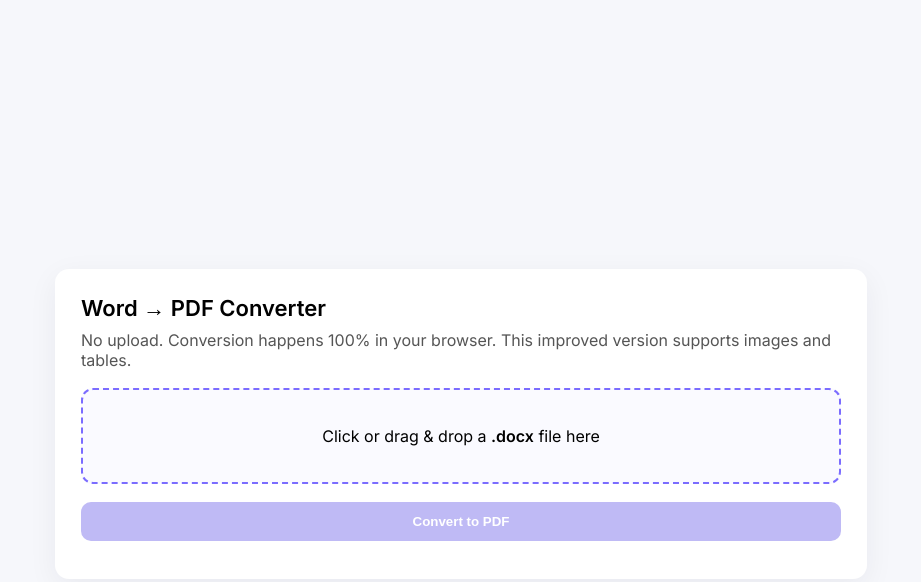
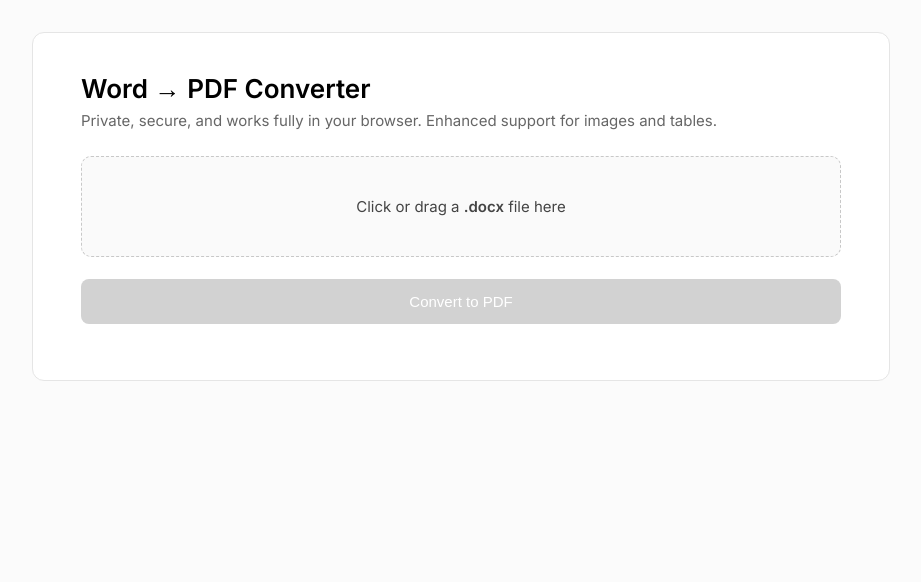
Before and after one commit to Piyush07r/Word-to-Pdf-converter, a plain HTML site: page index.html in a window 1280 px wide. Shown: the whole page, without its empty margins (179-1100 px from the left). Drawn offline with nearby package versions, Linux system fonts and the light colour scheme.

Commit message:
Revamp Word to PDF Converter UI and functionality
Updated the UI and functionality of the Word to PDF converter, enhancing styles and improving user experience.

```diff
--- a/index.html
+++ b/index.html
@@ -3,41 +3,119 @@
 <head>
 <meta charset="utf-8" />
 <meta name="viewport" content="width=device-width,initial-scale=1" />
-<title>Word → PDF (Images + Tables support)</title>
+<title>Word → PDF Converter (Clean Notion UI)</title>
 
 <!-- Google Font -->
-<link href="https://fonts.googleapis.com/css2?family=Inter:wght@300;400;600&display=swap" rel="stylesheet">
+<link href="https://fonts.googleapis.com/css2?family=Inter:wght@300;400;500;600&display=swap" rel="stylesheet">
 
-<!-- Mammoth (DOCX -> HTML, with image support) -->
+<!-- Mammoth -->
 <script src="https://unpkg.com/mammoth/mammoth.browser.min.js"></script>
 
-<!-- html2pdf (html -> canvas -> pdf using html2canvas + jsPDF) -->
+<!-- html2pdf -->
 <script src="https://cdnjs.cloudflare.com/ajax/libs/html2pdf.js/0.9.3/html2pdf.bundle.min.js"></script>
 
 <style>
-  body { font-family: 'Inter', sans-serif; background:#f6f7fb; margin:0; min-height:100vh; display:flex; align-items:center; justify-content:center; padding:24px; }
-  .card { width:100%; max-width:760px; background:#fff; border-radius:14px; padding:26px; box-shadow:0 8px 30px rgba(20,20,50,0.06); }
-  h1 { margin:0 0 8px 0; font-size:22px; }
-  p.lead { color:#555; margin:0 0 18px 0; }
-  #drop { border:2px dashed #7b6cff; border-radius:12px; padding:36px; text-align:center; background:#fafaff; cursor:pointer; }
-  #drop.dragover { background:#f0f0ff; }
-  #convert { margin-top:18px; width:100%; padding:12px; background:#6c63ff; color:#fff; border:none; border-radius:10px; font-weight:600; cursor:pointer; }
-  #convert:disabled { background:#bfbaf5; cursor:not-allowed; }
-  #status { margin-top:12px; color:#444; }
-  /* hidden preview area - used as source for pdf */
-  #renderArea { display:none; max-width:800px; margin: 18px auto; background:#fff; padding:20px; box-shadow:0 6px 18px rgba(0,0,0,0.06); }
+  body {
+    font-family: 'Inter', sans-serif;
+    background: #fbfbfb;
+    margin: 0;
+    padding: 32px;
+    display: flex;
+    justify-content: center;
+  }
+
+  .card {
+    width: 100%;
+    max-width: 760px;
+    background: #ffffff;
+    padding: 40px 48px;
+    border-radius: 12px;
+    border: 1px solid #e5e5e5;
+  }
+
+  h1 {
+    margin: 0 0 6px 0;
+    font-weight: 600;
+    font-size: 26px;
+  }
+
+  p.lead {
+    margin: 0 0 26px 0;
+    color: #666;
+    font-size: 15px;
+  }
+
+  #drop {
+    padding: 40px;
+    border: 1.8px dashed #c8c8c8;
+    border-radius: 10px;
+    background: #fafafa;
+    text-align: center;
+    color: #444;
+    font-size: 15px;
+    transition: 0.2s;
+    cursor: pointer;
+  }
+
+  #drop:hover {
+    background: #f5f5f5;
+  }
+
+  #drop.dragover {
+    background: #efefef;
+    border-color: #b5b5b5;
+  }
+
+  #convert {
+    margin-top: 22px;
+    width: 100%;
+    padding: 14px;
+    background: #000;
+    color: #fff;
+    border: none;
+    border-radius: 8px;
+    font-weight: 500;
+    font-size: 15px;
+    cursor: pointer;
+    transition: 0.2s;
+  }
+
+  #convert:hover:not(:disabled) {
+    background: #333;
+  }
+
+  #convert:disabled {
+    background: #d2d2d2;
+    cursor: not-allowed;
+  }
+
+  #status {
+    margin-top: 16px;
+    color: #555;
+    font-size: 14px;
+  }
+
+  /* Hidden rendering area */
+  #renderArea {
+    display: none;
+    max-width: 800px;
+    margin: 18px auto;
+    background: #fff;
+    padding: 20px;
+  }
 </style>
 </head>
+
 <body>
   <div class="card">
     <h1>Word → PDF Converter</h1>
-    <p class="lead">No upload. Conversion happens 100% in your browser. This improved version supports images and tables.</p>
+    <p class="lead">Private, secure, and works fully in your browser. Enhanced support for images and tables.</p>
 
-    <div id="drop">Click or drag & drop a <strong>.docx</strong> file here</div>
+    <div id="drop">Click or drag a <strong>.docx</strong> file here</div>
+
     <button id="convert" disabled>Convert to PDF</button>
     <div id="status"></div>
 
-    <!-- This hidden area receives HTML from mammoth and is the source for html2pdf -->
     <div id="renderArea"></div>
   </div>
 
@@ -49,7 +127,7 @@
 
   let selectedFile = null;
 
-  // create file input when drop area clicked
+  // open file picker on click
   drop.addEventListener('click', () => {
     const input = document.createElement('input');
     input.type = 'file';
@@ -62,15 +140,20 @@
     input.click();
   });
 
-  // drag & drop events
+  // Drag events
   drop.addEventListener('dragover', (e) => {
     e.preventDefault();
     drop.classList.add('dragover');
   });
-  drop.addEventListener('dragleave', () => drop.classList.remove('dragover'));
+
+  drop.addEventListener('dragleave', () => {
+    drop.classList.remove('dragover');
+  });
+
   drop.addEventListener('drop', (e) => {
     e.preventDefault();
     drop.classList.remove('dragover');
+
     const f = e.dataTransfer.files[0];
     if (f) handleFile(f);
   });
@@ -83,91 +166,89 @@
   }
 
   function escapeHtml(s) {
-    return s.replace(/[&<>"'`=\/]/g, function (c) {
-      return {'&':'&amp;','<':'&lt;','>':'&gt;','"':'&quot;',"'":'&#39;','/':'&#x2F;','`':'&#x60;','=':'&#x3D;'}[c];
+    return s.replace(/[&<>"'`=\/]/g, function(c) {
+      return {
+        '&': '&amp;', '<': '&lt;', '>': '&gt;', '"': '&quot;',
+        "'": '&#39;', '/': '&#x2F;', '`': '&#x60;', '=': '&#x3D;'
+      }[c];
     });
   }
 
-  // Convert and download
+  // Convert button
   convertBtn.addEventListener('click', async () => {
     if (!selectedFile) return;
+
     convertBtn.disabled = true;
-    status.textContent = 'Converting... please wait (this may take a few seconds for large files).';
+    status.textContent = 'Converting... please wait.';
     renderArea.style.display = 'block';
-    renderArea.innerHTML = ''; // clear previous
+    renderArea.innerHTML = '';
 
     try {
       const arrayBuffer = await selectedFile.arrayBuffer();
 
-      // Mammoth options: inline images by converting to base64 data URIs
+      // Mammoth converts DOCX → HTML (with image support)
       const mammothOptions = {
         convertImage: mammoth.images.inline(function(element) {
           return element.read("base64").then(function(imageBuffer) {
-            return { src: "data:" + element.contentType + ";base64," + imageBuffer };
+            return {
+              src: "data:" + element.contentType + ";base64," + imageBuffer
+            };
           });
-        }),
-        // styleMap can be added here for custom mappings if needed
+        })
       };
 
       const result = await mammoth.convertToHtml({ arrayBuffer }, mammothOptions);
 
-      // result.value contains the generated HTML string
-      // Insert it inside a container we will render to PDF
       const wrapper = document.createElement('div');
       wrapper.style.padding = '18px';
       wrapper.style.fontFamily = 'serif';
       wrapper.innerHTML = result.value;
 
-      // Some basic tweaks to improve rendering
-      // Limit images to page width
       wrapper.querySelectorAll('img').forEach(img => {
         img.style.maxWidth = '100%';
         img.style.height = 'auto';
       });
 
-      // Tables styling for html2pdf
       wrapper.querySelectorAll('table').forEach(tbl => {
         tbl.style.width = '100%';
         tbl.style.borderCollapse = 'collapse';
       });
+
       wrapper.querySelectorAll('td, th').forEach(cell => {
         cell.style.border = '1px solid #ddd';
         cell.style.padding = '6px';
       });
 
-      // Add filename header (optional) so user can see document name in preview
       const title = document.createElement('div');
       title.style.textAlign = 'center';
       title.style.marginBottom = '12px';
       title.innerHTML = `<strong>${escapeHtml(selectedFile.name)}</strong>`;
+
       renderArea.appendChild(title);
       renderArea.appendChild(wrapper);
 
-      // Use html2pdf to convert DOM -> PDF
       const opt = {
         margin: 10,
         filename: selectedFile.name.replace(/\.docx$/i, '.pdf'),
-        image: { type: 'jpeg', quality: 0.95 },
-        html2canvas: { scale: 2, useCORS: true, logging: false },
+        image: { type: 'jpeg', quality: 0.96 },
+        html2canvas: { scale: 2, useCORS: true },
         jsPDF: { unit: 'pt', format: 'a4', orientation: 'portrait' }
       };
 
-      // Give the browser a moment to render DOM before capturing
-      await new Promise(r => setTimeout(r, 250));
-
+      await new Promise(r => setTimeout(r, 200));
       await html2pdf().set(opt).from(renderArea).save();
 
       status.textContent = 'Done — PDF downloaded.';
     } catch (err) {
       console.error(err);
-      status.textContent = 'Conversion failed: ' + (err && err.message ? err.message : String(err));
-      alert('Conversion error — see console for details.');
+      status.textContent = 'Conversion failed.';
+      alert('Error: see browser console for details.');
     } finally {
       convertBtn.disabled = false;
-      // hide the preview area again to remain consistent with previous UI
       renderArea.style.display = 'none';
     }
   });
 </script>
+
 </body>
 </html>
```
